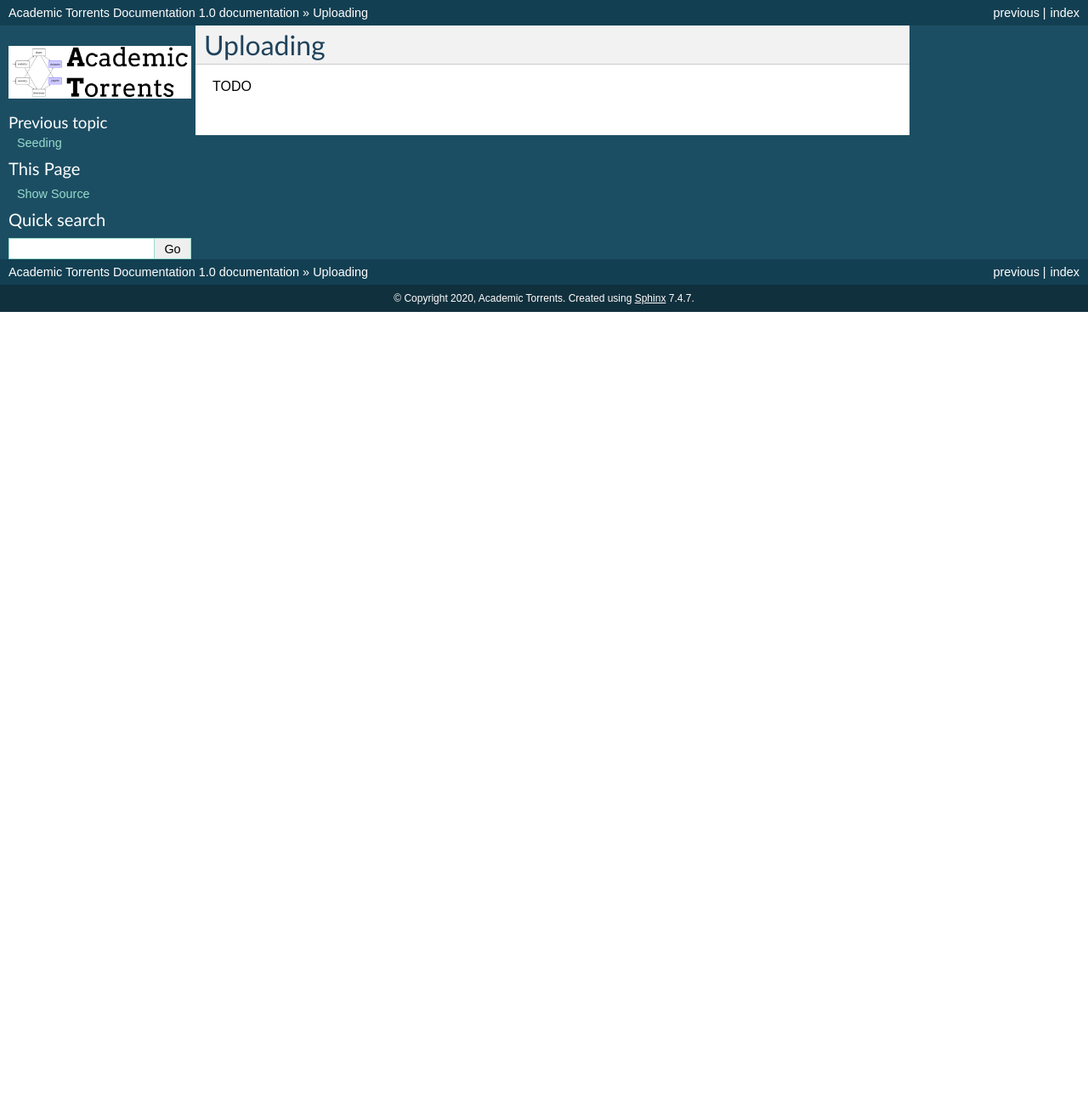
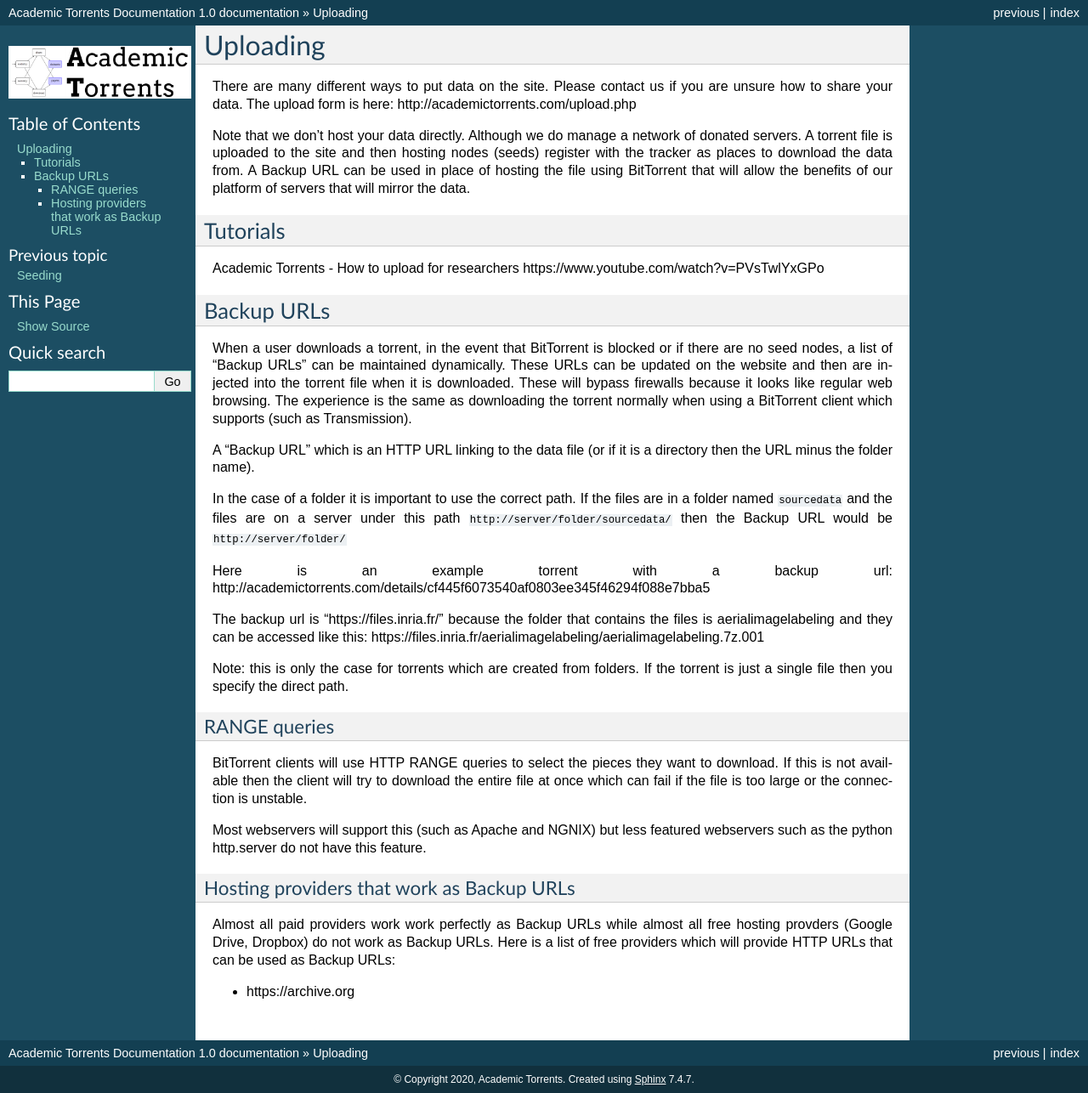
Before and after one commit to academictorrents/academictorrents-docs, a Sphinx documentation site: the page built from docs/uploading.md, in a window 1280 px wide. Shown: the whole page at 85% size. Built offline with Sphinx 7.4.7, drawn with Linux system fonts in a browser that asks for light colours; before the commit the page ends 900 px from its top, so only the background shows below that.

Commit message:
Update uploading.md

```diff
--- a/docs/uploading.md
+++ b/docs/uploading.md
@@ -1,3 +1,35 @@
 # Uploading
 
-TODO
+There are many different ways to put data on the site. Please contact us if you are unsure how to share your data. The upload form is here: http://academictorrents.com/upload.php
+
+Note that we don't host your data directly. Although we do manage a network of donated servers. A torrent file is uploaded to the site and then hosting nodes (seeds) register with the tracker as places to download the data from. A Backup URL can be used in place of hosting the file using BitTorrent that will allow the benefits of our platform of servers that will mirror the data.
+
+## Tutorials
+
+Academic Torrents - How to upload for researchers https://www.youtube.com/watch?v=PVsTwlYxGPo
+
+## Backup URLs
+
+When a user downloads a torrent, in the event that BitTorrent is blocked or if there are no seed nodes, a list of "Backup URLs" can be maintained dynamically. These URLs can be updated on the website and then are injected into the torrent file when it is downloaded. These will bypass firewalls because it looks like regular web browsing. The experience is the same as downloading the torrent normally when using a BitTorrent client which supports (such as Transmission).
+
+A "Backup URL" which is an HTTP URL linking to the data file (or if it is a directory then the URL minus the folder name).
+
+In the case of a folder it is important to use the correct path. If the files are in a folder named `sourcedata` and the files are on a server under this path `http://server/folder/sourcedata/` then the Backup URL would be `http://server/folder/`
+
+Here is an example torrent with a backup url: http://academictorrents.com/details/cf445f6073540af0803ee345f46294f088e7bba5
+
+The backup url is "https://files.inria.fr/" because the folder that contains the files is aerialimagelabeling and they can be accessed like this: https://files.inria.fr/aerialimagelabeling/aerialimagelabeling.7z.001
+
+Note: this is only the case for torrents which are created from folders. If the torrent is just a single file then you specify the direct path.
+
+### RANGE queries
+
+BitTorrent clients will use HTTP RANGE queries to select the pieces they want to download. If this is not available then the client will try to download the entire file at once which can fail if the file is too large or the connection is unstable.
+
+Most webservers will support this (such as Apache and NGNIX) but less featured webservers such as the python http.server do not have this feature.
+
+### Hosting providers that work as Backup URLs
+
+Almost all paid providers work work perfectly as Backup URLs while almost all free hosting provders (Google Drive, Dropbox) do not work as Backup URLs. Here is a list of free providers which will provide HTTP URLs that can be used as Backup URLs:
+
+- https://archive.org
```
